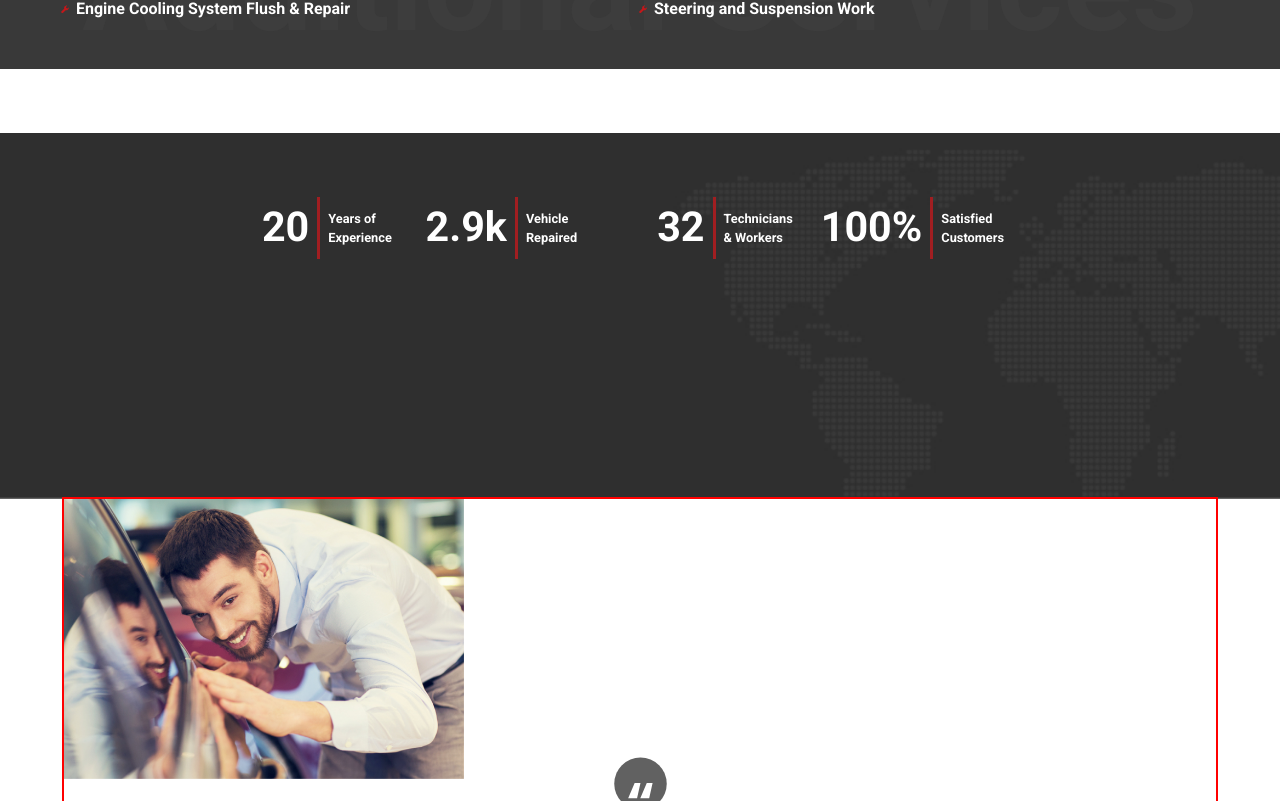
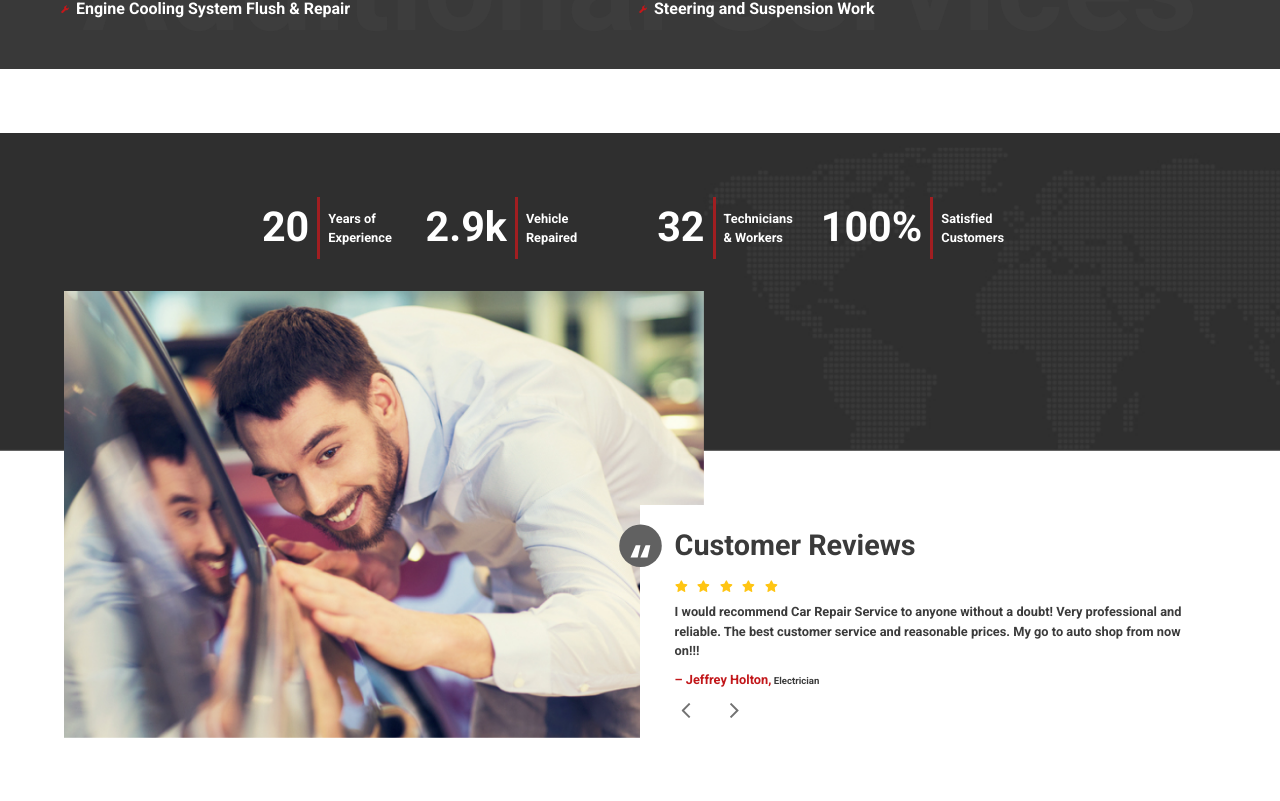
Before and after one commit to mukullmennr/renew-automotive, a Next.js app: page / in a window 1280 px wide. Shown: the part 3039-3840 px from the top of the page. Built offline with nearby package versions, Linux system fonts and the light colour scheme.

Commit message:
review complete

```diff
--- a/src/app/components/Reviews/Reviews.tsx
+++ b/src/app/components/Reviews/Reviews.tsx
@@ -42,6 +42,15 @@ export const Reviews = () => {
             observer.disconnect();
         };
     }, [parentRef.current]);
+    const handlePrevClick = () => {
+        if (!parentRef.current) return;
+        parentRef.current.scrollLeft -= 400;
+    };
+
+    const handleNextClick = () => {
+        if (!parentRef.current) return;
+        parentRef.current.scrollLeft += 400;
+    };
     return (
         <div>
             <div className={style.experience}>
@@ -83,8 +92,12 @@ export const Reviews = () => {
                     <img src="/review.png" alt="" />
                 </div>
                 <div className={style.content}>
+                    <div className={style.container}>
                         <div className={style.heading}>
                             <h4>Customer Reviews</h4>
+                            <div className={style.icon}>
+                                <img src="/review_icon.svg" />
+                            </div>
                         </div>
                         <div className={style.icon}>
                             <img src="/review_icon.svg" />
@@ -101,15 +114,16 @@ export const Reviews = () => {
                                 <div className={style.para}>
                                     <p>
                                         I would recommend Car Repair Service to
-                                    anyone without a doubt! Very professional
-                                    and reliable. The best customer service and
-                                    reasonable prices. My go to auto shop from
-                                    now on!!!
+                                        anyone without a doubt! Very
+                                        professional and reliable. The best
+                                        customer service and reasonable prices.
+                                        My go to auto shop from now on!!!
                                     </p>
                                 </div>
                                 <div className={style.name}>
                                     <p>
-                                    <span>– Jeffrey Holton,</span> Electrician
+                                        <span>– Jeffrey Holton,</span>{" "}
+                                        Electrician
                                     </p>
                                 </div>
                             </div>
@@ -123,16 +137,18 @@ export const Reviews = () => {
                                 </div>
                                 <div className={style.para}>
                                     <p>
-                                    I would recommend Car Repair Service to
-                                    anyone without a doubt! Very professional
-                                    and reliable. The best customer service and
-                                    reasonable prices. My go to auto shop from
-                                    now on!!!
+                                        Absolutely stellar service!
+                                        Professionalism and reliability define
+                                        this company. Their customer service is
+                                        top-notch, and their prices are fair. My
+                                        definite go-to for all automobile needs.
+                                        Highly recommend without hesitation!
                                     </p>
                                 </div>
                                 <div className={style.name}>
                                     <p>
-                                    <span>– Jeffrey Holton,</span> Electrician
+                                        <span>– Jeffrey Holton,</span>{" "}
+                                        Electrician
                                     </p>
                                 </div>
                             </div>
@@ -146,16 +162,18 @@ export const Reviews = () => {
                                 </div>
                                 <div className={style.para}>
                                     <p>
-                                    I would recommend Car Repair Service to
-                                    anyone without a doubt! Very professional
-                                    and reliable. The best customer service and
-                                    reasonable prices. My go to auto shop from
-                                    now on!!!
+                                        Exceptional service every time!
+                                        Trustworthy, reliable, and fair pricing.
+                                        This company goes above and beyond for
+                                        their customers. My number one choice
+                                        for all automotive needs. Highly
+                                        recommended!
                                     </p>
                                 </div>
                                 <div className={style.name}>
                                     <p>
-                                    <span>– Jeffrey Holton,</span> Electrician
+                                        <span>– Jeffrey Holton,</span>{" "}
+                                        Electrician
                                     </p>
                                 </div>
                             </div>
@@ -169,16 +187,18 @@ export const Reviews = () => {
                                 </div>
                                 <div className={style.para}>
                                     <p>
-                                    I would recommend Car Repair Service to
-                                    anyone without a doubt! Very professional
-                                    and reliable. The best customer service and
-                                    reasonable prices. My go to auto shop from
-                                    now on!!!
+                                        Consistently excellent service!
+                                        Professional, reliable, and fair pricing
+                                        make them stand out. Their commitment to
+                                        customer satisfaction is unmatched. A
+                                        trusted partner for all automotive
+                                        needs. Highly recommended!
                                     </p>
                                 </div>
                                 <div className={style.name}>
                                     <p>
-                                    <span>– Jeffrey Holton,</span> Electrician
+                                        <span>– Jeffrey Holton,</span>{" "}
+                                        Electrician
                                     </p>
                                 </div>
                             </div>
@@ -214,6 +234,16 @@ export const Reviews = () => {
                                     onChange={() => {}}
                                 />
                             </div>
+                            <div className={style.button}>
+                                <button onClick={handlePrevClick}>
+                                    {" "}
+                                    <img src="/arrow_left.svg" alt="<" />
+                                </button>
+                                <button onClick={handleNextClick}>
+                                    <img src="/arrow_right.svg" alt="." />
+                                </button>
+                            </div>
+                        </div>
                     </div>
                 </div>
             </div>
--- a/src/app/components/Reviews/reviews.module.scss
+++ b/src/app/components/Reviews/reviews.module.scss
@@ -8,11 +8,12 @@
     flex-direction: column;
     gap: 1.2em;
     padding-block: 2em;
+
     @include ab.screen-48 {
         flex-direction: row;
         justify-content: center;
         padding-block: 4em;
-        padding-bottom: 15em;
+        padding-bottom: clamp(8em, 15vw, 15em);
     }
     .content {
         display: grid;
@@ -24,7 +25,7 @@
         .num {
             // outline: 2px solid red;
             display: flex;
-            justify-content: end;
+            justify-content: flex-end;
             width: 100%;
             padding-right: 0.5em;
             border-right: 0.2em solid #a11e21;
@@ -49,23 +50,69 @@
     @include ab.screen-48 {
         width: min(90%, var(--max-width));
         margin-inline: auto;
-        outline: 2px solid red;
+        // outline: 2px solid red;
+        position: relative;
+        margin-top: -5em;
+    }
+    @include ab.screen-64 {
+        margin-top: -6em;
+    }
+    @include ab.screen-80 {
+        margin-top: -10em;
     }
     &_img {
         img {
             width: 100%;
             @include ab.screen-48 {
-                max-width: 25em;
+                width: clamp(28em, 50vw, 50em);
             }
         }
     }
     .content {
+        @include ab.screen-48 {
+            position: absolute;
+            bottom: 0;
+            right: 0;
+            background-color: var(--white);
+            width: clamp(22em, 45vw, 45em);
+        }
+        .container {
+            @include ab.screen-48 {
+                text-align: left;
+                padding-block: clamp(0.8em, 1.5vw, 1.5em);
+                position: static;
+            }
             text-align: center;
             position: relative;
             padding-block: 2em;
             .heading {
+                @include ab.screen-48 {
+                    position: relative;
+                }
                 h4 {
-                font-size: clamp(2rem, 2.25vw, 2.25rem);
+                    font-size: clamp(1.5rem, 2.25vw, 2.25rem);
+                    @include ab.screen-48 {
+                        width: 88%;
+                        margin: auto;
+
+                        // outline: 2px solid red;
+                    }
+                }
+                .icon {
+                    display: none;
+                    @include ab.screen-48 {
+                        display: flex;
+                        position: absolute;
+                        // outline: 2px solid rgb(25, 19, 196);
+                        top: 0;
+                        height: 100%;
+                        justify-content: flex-start;
+                        img {
+                            width: 2.5;
+                        }
+                        left: -1.3em;
+                        // width: 2em;
+                    }
                 }
             }
             .icon {
@@ -75,6 +122,9 @@
                 width: 100%;
                 display: flex;
                 justify-content: center;
+                @include ab.screen-48 {
+                    display: none;
+                }
             }
             .review_container {
                 display: flex;
@@ -83,27 +133,31 @@
                 gap: 1em;
                 overscroll-behavior-inline: contain;
                 scroll-snap-type: inline mandatory;
-            padding-block: 1em;
+                padding-block: clamp(0.5em, 1vw, 1em);
                 width: 88%;
                 margin: auto;
                 scrollbar-width: none;
+                transition: all 200ms ease-in-out;
                 .item {
                     min-width: 100%;
                     scroll-snap-align: center;
                     // outline: 2px solid red;
                     display: flex;
                     flex-direction: column;
-                gap: 0.8em;
+                    gap: clamp(0.5em, 0.8vw, 0.8em);
                     .star {
                         display: flex;
                         // outline: 2px solid red;
                         gap: 0.6em;
                         justify-content: center;
+                        @include ab.screen-48 {
+                            justify-content: left;
+                        }
                     }
                     .para {
                         p {
                             font-weight: 600;
-                        font-size: clamp(0.75rem, 1vw, 1rem);
+                            font-size: clamp(0.7rem, 1vw, 1rem);
                         }
                     }
                     .name {
@@ -112,7 +166,7 @@
                             font-size: clamp(0.6rem, 0.75vw, 0.75rem);
                             span {
                                 color: #c2171a;
-                            font-size: clamp(0.87rem, 1vw, 1rem);
+                                font-size: clamp(0.8rem, 1vw, 1rem);
                             }
                         }
                     }
@@ -128,6 +182,21 @@
                         }
                     }
                 }
+                .button {
+                    display: none;
+                    @include ab.screen-48 {
+                        display: flex;
+                        width: 88%;
+                        margin: auto;
+                        gap: 1em;
+                        button {
+                            border: none;
+                            background: transparent;
+                            width: 2em;
                         }
                     }
                 }
+            }
+        }
+    }
+}
```
Also changed, not shown: public/arrow_left.svg (added), public/arrow_right.svg (added). Lines whose indentation alone changed are shown as unchanged.
